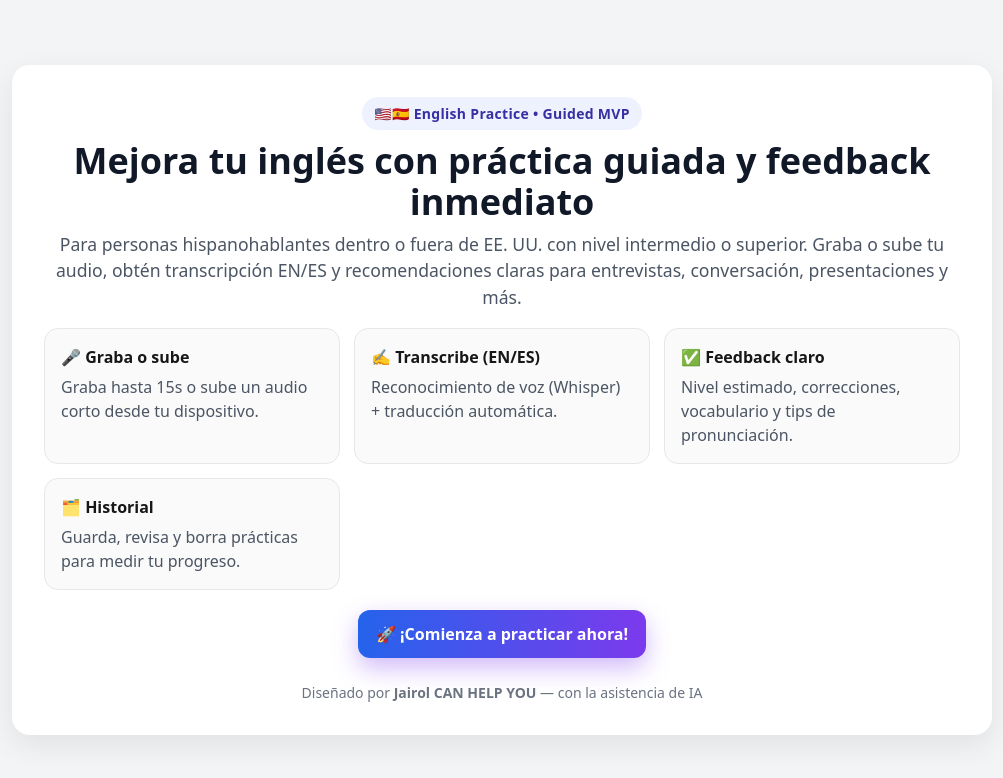
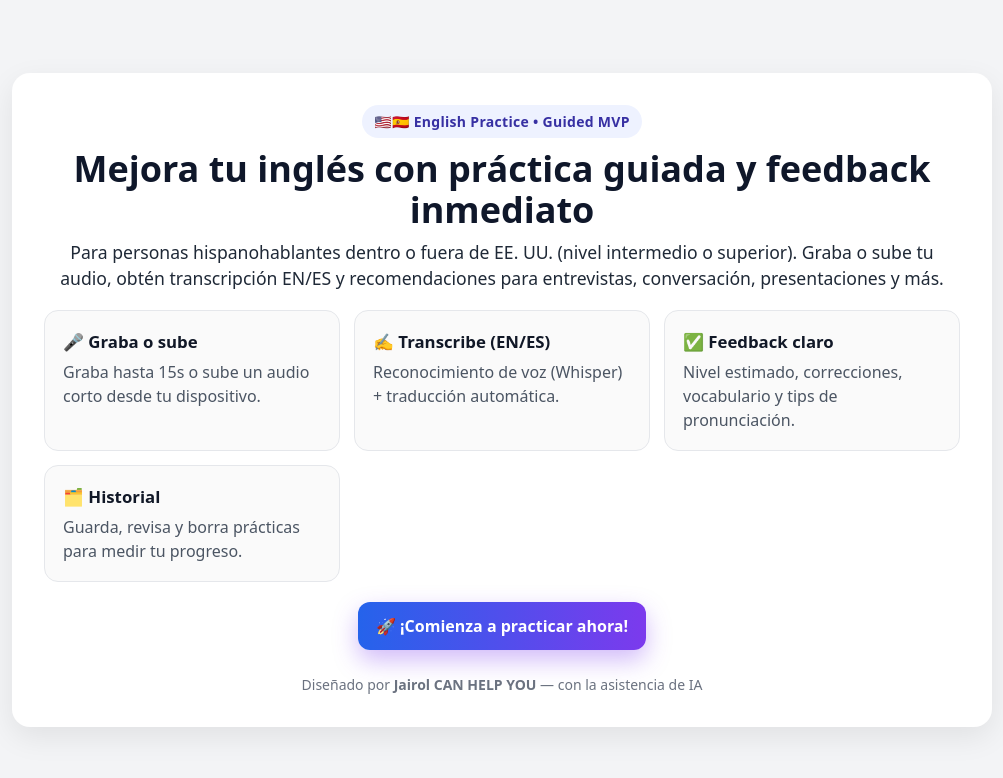
Before and after one commit to JairolGraterol/ia-english-tutor-mvp, a Next.js app: page / in a window 1280 px wide. Shown: the top 778 px of the page, without its empty margins (138-1141 px from the left). Built offline with nearby package versions, Linux system fonts and the light colour scheme.

Commit message:
Update page.tsx

```diff
--- a/app/page.tsx
+++ b/app/page.tsx
@@ -42,16 +42,15 @@ export default function Home() {
               fontWeight: 900,
               fontSize: "2.25rem",
               lineHeight: 1.15,
-              color: "#111827",
+              color: "#0f172a",
             }}
           >
             Mejora tu inglés con práctica guiada y feedback inmediato
           </h1>
-          <p style={{ marginTop: 8, color: "#4b5563", fontSize: "1.1rem" }}>
-            Para personas hispanohablantes dentro o fuera de EE. UU. con nivel
-            intermedio o superior. Graba o sube tu audio, obtén transcripción
-            EN/ES y recomendaciones claras para entrevistas, conversación,
-            presentaciones y más.
+          <p style={{ marginTop: 8, color: "#1f2937", fontSize: "1.1rem" }}>
+            Para personas hispanohablantes dentro o fuera de EE. UU. (nivel intermedio o superior).
+            Graba o sube tu audio, obtén transcripción EN/ES y recomendaciones para entrevistas,
+            conversación, presentaciones y más.
           </p>
         </header>
 
@@ -119,8 +118,15 @@ export default function Home() {
       {/* Responsivo móvil */}
       <style>{`
         @media (max-width: 640px) {
-          h1 { font-size: 1.5rem !important; }
-          p { font-size: 1rem !important; }
+          h1 {
+            font-size: 1.8rem !important;
+            line-height: 1.25 !important;
+            color: #0f172a !important;
+          }
+          p {
+            font-size: 1.05rem !important;
+            color: #1f2937 !important;
+          }
           section { padding: 22px !important; }
         }
       `}</style>
@@ -135,11 +141,13 @@ function Card({ title, desc }: { title: string; desc: string }) {
         background: "#fafafa",
         border: "1px solid #e5e7eb",
         borderRadius: 14,
-        padding: 16,
+        padding: 18,
         minHeight: 110,
       }}
     >
-      <div style={{ fontWeight: 800, marginBottom: 6 }}>{title}</div>
+      <div style={{ fontWeight: 900, marginBottom: 6, fontSize: "1.05rem", color: "#111827" }}>
+        {title}
+      </div>
       <div style={{ color: "#4b5563" }}>{desc}</div>
     </div>
   );
```
